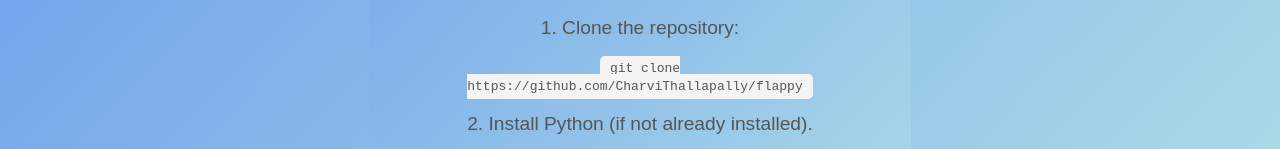
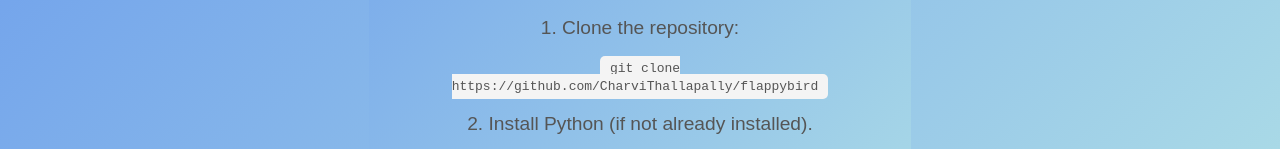
Before and after one commit to CharviThallapally/flappybird, a plain HTML site: page index.html in a window 1280 px wide. Shown: the part 457-606 px from the top of the page. Drawn offline with Linux system fonts and the light colour scheme.

Commit message:
Update index.html

```diff
--- a/index.html
+++ b/index.html
@@ -66,11 +66,11 @@
 
     <h2>📥 Download the Code</h2>
     <p>You can download and run the code from the GitHub repository:</p>
-    <a class="button" href="https://github.com/CharviThallapally/flappy" target="_blank">Visit Repository</a>
+    <a class="button" href="https://github.com/CharviThallapally/flappybird" target="_blank">Visit Repository</a>
 
     <h2>💻 How to Run the Game</h2>
     <p>1. Clone the repository:</p>
-    <code>git clone https://github.com/CharviThallapally/flappy
+    <code>git clone https://github.com/CharviThallapally/flappybird
     </code>
     <p>2. Install Python (if not already installed).</p>
     <p>3. Run the script:</p>
```
